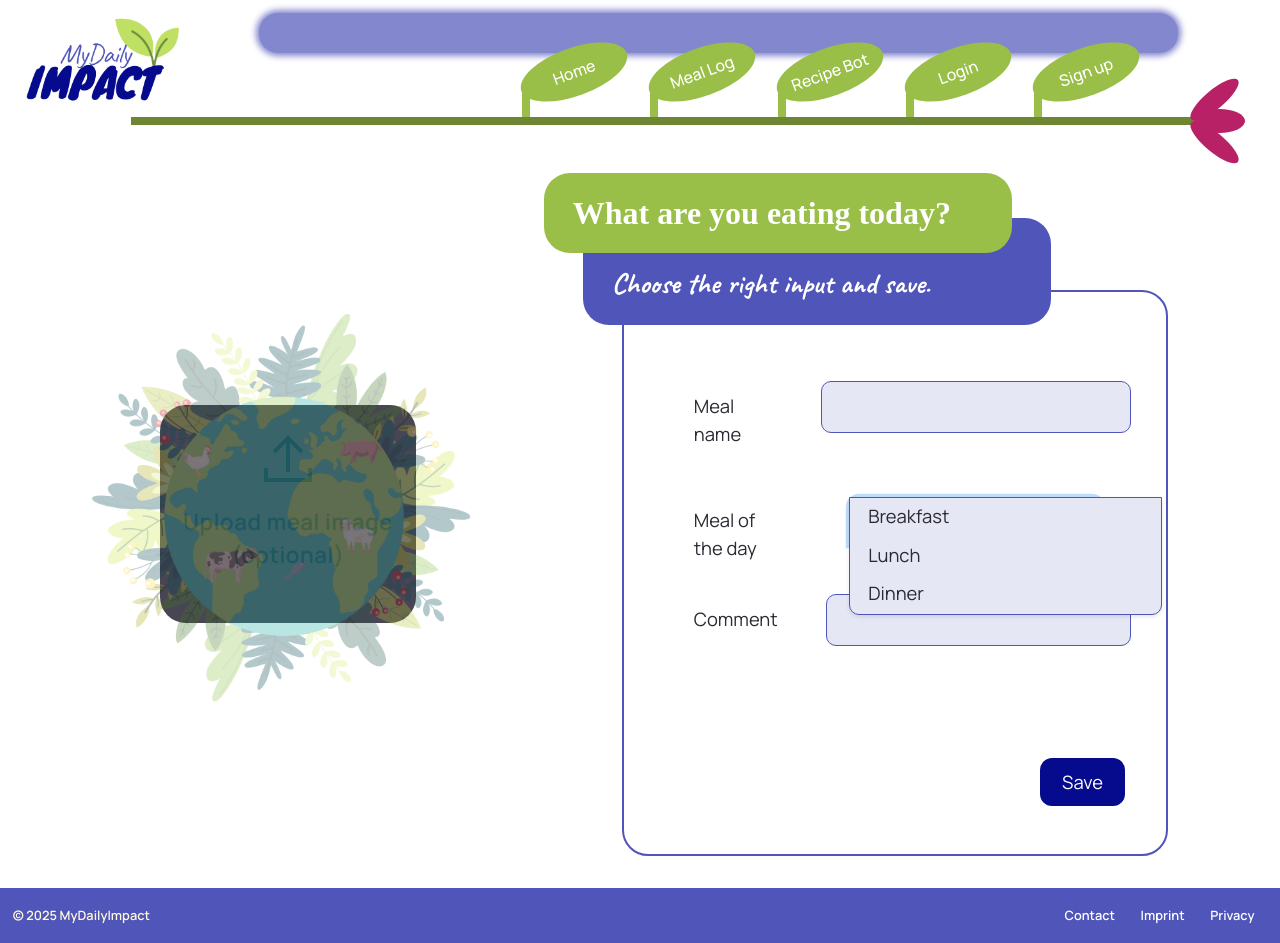
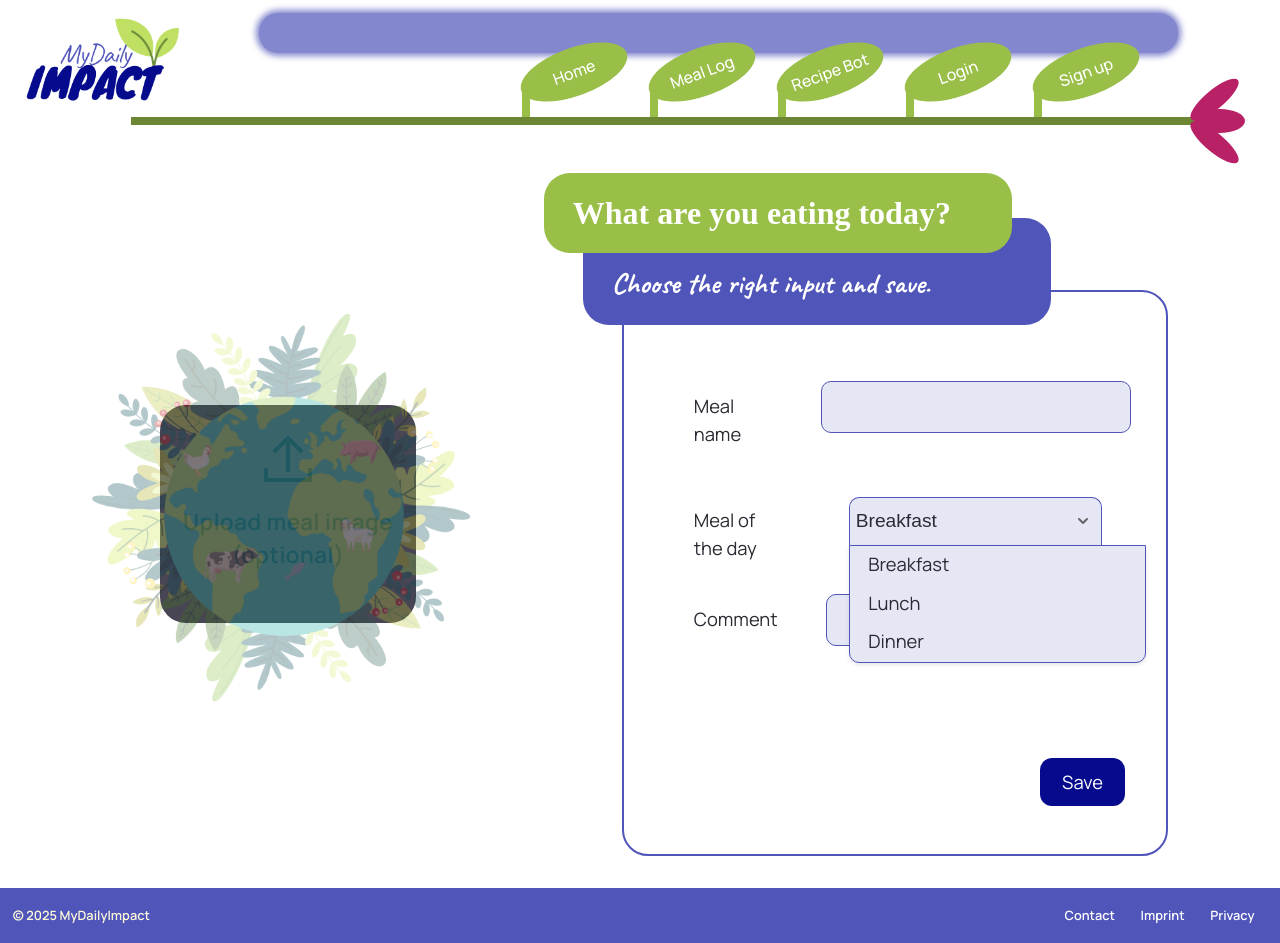
Before and after one commit to TechLabs-Remote-Bootcamp/WS24-MyDailyImpact, a React (Vite) app in the folder mdi-react/: page /meal-logging in a window 1280 px wide. Both pictures are taken after a click on the button "Breakfast". Built offline with nearby package versions, Linux system fonts and the light colour scheme; a web font is replaced by a local one.

Commit message:
add custom select component

```diff
--- a/mdi-react/src/components/core/CustomSelect/CustomSelect.jsx
+++ b/mdi-react/src/components/core/CustomSelect/CustomSelect.jsx
@@ -6,7 +6,7 @@ export default function CustomSelect({
   options = ["Option 1", "Option 2", "Option 3"],
   defaultValue = null,
   onSelectChange,
-  // onChange = () => {},
+  onChange = () => {},
 }) {
   const [isOpen, setIsOpen] = useState(false);
   const [selectedOption, setSelectedOption] = useState(
@@ -27,16 +27,11 @@ export default function CustomSelect({
     return () => document.removeEventListener("mousedown", handleClickOutside);
   }, []);
 
-  const handleChange = (event) => {
+  const handleSelect = (option) => {
     setIsOpen(false);
-    const selectedValue = event.target.value;
-    onSelectChange(selectedValue); // Ruft die Callback-Funktion der Elternkomponente auf
-  };
-
-  const handleSelect = (option) => {
     setSelectedOption(option);
-    setIsOpen(false);
-    onChange(option);
+    onSelectChange(option); // Ruft die Callback-Funktion der Elternkomponente auf
+    onChange(option); // Ruft die onChange-Funktion auf, falls vorhanden
   };
 
   return (
@@ -66,7 +61,7 @@ export default function CustomSelect({
               className={`${styles.option} ${
                 hoveredOption === index ? styles.optionHovered : ""
               }`}
-              onClick={() => handleChange(option)}
+              onClick={() => handleSelect(option)}
               onMouseEnter={() => setHoveredOption(index)}
               onMouseLeave={() => setHoveredOption(null)}
             >
--- a/mdi-react/src/components/core/CustomSelect/CustomSelect.module.scss
+++ b/mdi-react/src/components/core/CustomSelect/CustomSelect.module.scss
@@ -6,28 +6,24 @@
   position: relative;
   display: inline-block;
   width: 15rem;
-  //user-select: none;
+  padding: 0;
+
+  color: $grey-700;
 
   .dropdownButton {
-    width: 15rem;
-    height: 3rem;
-    font-size: 1.2rem;
-    padding: 0.3em 1em;
+    color: $grey-700;
     text-align: left;
-    background-color: $primary-extra-light;
-    border: 1px solid $primary-medium;
-    border-radius: 10px;
     cursor: pointer;
     position: relative;
     transition: background-color 0.2s ease;
 
     &:hover {
-      background-color: transparent;
+      background-color: $primary-extra-light;
     }
 
     &.active {
       border-color: $primary-medium;
-      box-shadow: 0 0 0 0.2rem rgba(0, 123, 255, 0.25);
+      //box-shadow: 0 0 0 0.2rem rgba(0, 123, 255, 0.25);
       border-bottom-right-radius: 0;
       border-bottom-left-radius: 0;
       border-bottom: transparent;
@@ -54,15 +50,17 @@
 
   .optionsList {
     position: absolute;
-    width: 100%;
+    top: calc(75% + 4px);
+    width: inherit;
     margin: 0;
     padding: 0;
     background-color: #e6e7f5;
     border: 1px solid #5055ba;
     box-shadow: 0 2px 4px rgba(0, 0, 0, 0.1);
-    z-index: 1000;
+    z-index: 2000;
     max-height: 200px;
     overflow-y: auto;
+    overflow-x: hidden;
     border-bottom-right-radius: 10px;
     border-bottom-left-radius: 10px;
     border-top-right-radius: 0;
@@ -78,6 +76,7 @@
       &.optionHovered {
         background-color: $primary-medium;
         color: $white;
+        width: 100%;
       }
     }
   }
```
